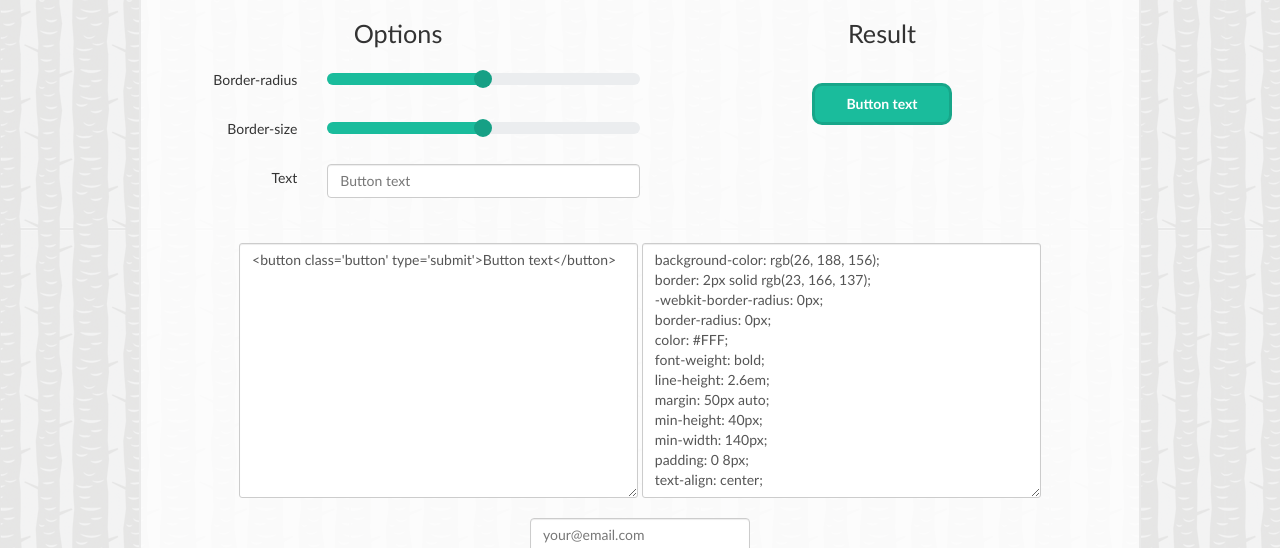
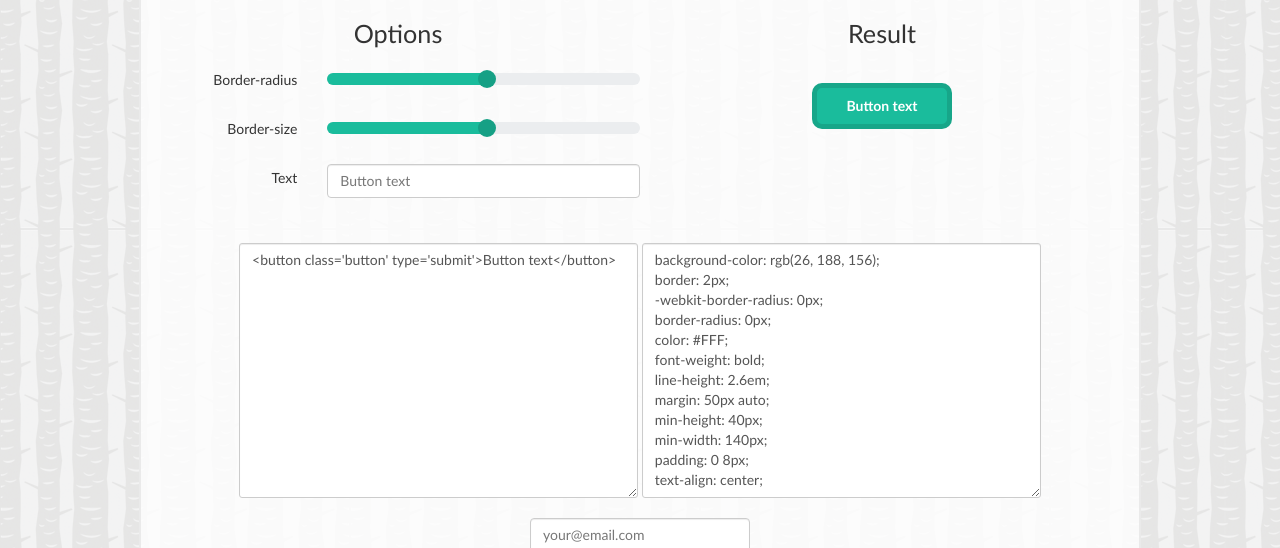
Before and after one commit to YozhEzhi/button_generator, a website: page index.html in a window 1280 px wide. Shown: the part 121-669 px from the top of the page. Drawn offline with Linux system fonts and the light colour scheme.

Commit message:
Fixed bugs with jquery

```diff
--- a/src/js/main.js
+++ b/src/js/main.js
@@ -26,7 +26,7 @@
 
 		create    : $(".create"),
 		maxRadius : $(".create").outerHeight() / 2,
-		maxBorder : $(".create").outerHeight() / 6,
+		maxBorder : $(".create").outerHeight() / 4,
 
 		// Настройки слайдера:
 		setUpSlider: function() {
@@ -42,6 +42,7 @@
 				orientation: "horizontal",
 				range: "min",
 				max: this.maxRadius,
+				step: 1,
 				value: this.maxRadius / 2,
 				slide: this.getBorderWidth
 			});
@@ -55,6 +56,7 @@
 				radiusToCss = radiusValue.toFixed() + "px";
 
 			app.changeRadius(radiusToCss);
+
 			app.updateResult();
 		},
 
@@ -96,7 +98,7 @@
 		updateResult: function() {
 			var btnBackground   = this.create.css("background-color"),
 				btnBorderRadius = this.create.css("border-radius"),
-				btnBorder       = this.create.css("border"),
+				btnBorder       = this.create.css("border-width"),
 				htmlResult      = $("#create").html(),
 				htmlCode        = $("#html-code"),
 				cssCode         = $("#css-code");
--- a/src/sass/main.scss
+++ b/src/sass/main.scss
@@ -148,8 +148,8 @@ fieldset[disabled] .form-control {
 	position: relative;
 
 	.ui-widget-header {
-		-webkit-border-radius: 10px;
-				border-radius: 10px;
+		-webkit-border-radius: 10px 0 0 10px;
+				border-radius: 10px 0 0 10px;
 		background: #1ABC9C;
 	}
 
@@ -162,7 +162,7 @@ fieldset[disabled] .form-control {
 		border-radius: 18px;
 		cursor: pointer;
 		height: 18px;
-		margin-left: -10px;
+		margin-left: -6px;
 		position: absolute;
 		top: -3px;
 		width: 18px;
```
Also changed, not shown: dest/css/main.css, dest/css/main.min.css.
